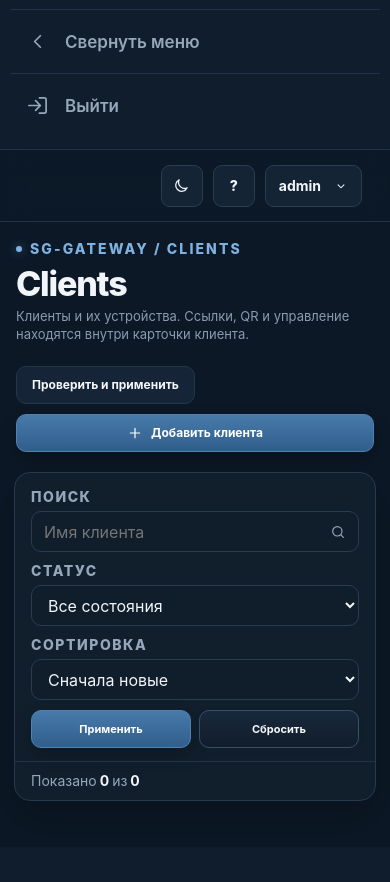
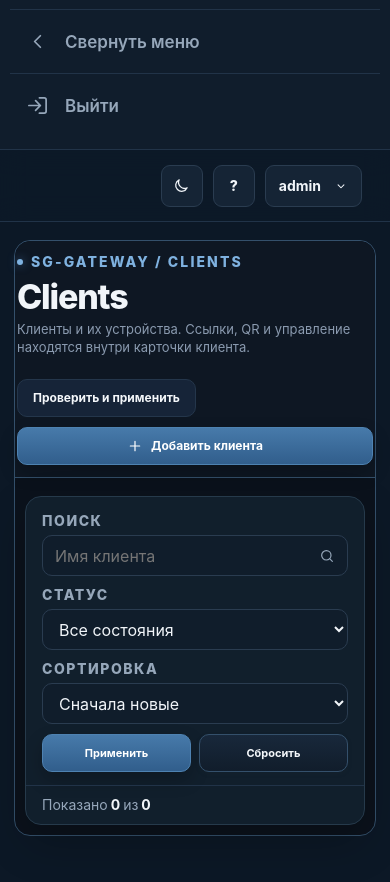
Before and after one commit to s-gor/sg-gateway-v23, a Flask app: page /clients in a window 390 px wide. Shown: the part 1017-1899 px from the top of the page. Before the commit the page ends 1823 px from the top, so only its background shows below. Run offline with Flask 3, Linux system fonts and the light colour scheme; the visitor is signed in with stand-in values (Sample User, id 1); data comes from the database, SQL or seed files in the repository; data that the repository does not hold is empty; some libraries are stand-ins or nearby versions.

Commit message:
ui: give Clients the Outbounds frame geometry

```diff
--- a/app/web/static/sg-ui-clients-v22-08.css
+++ b/app/web/static/sg-ui-clients-v22-08.css
@@ -26,6 +26,30 @@
   padding-inline: 0;
 }
 
+[data-sg-ui-page="clients"] {
+  box-sizing: border-box;
+  display: grid;
+  gap: 14px;
+  padding: 0 18px 18px;
+  border: 1px solid var(--sgpf-line-strong);
+  border-radius: 16px;
+  background: var(--sgpf-page-bg);
+  box-shadow: var(--sgpf-shadow);
+}
+
+[data-sg-ui-page="clients"] > .sg-ui-page-head {
+  grid-column: 1 / -1;
+  width: auto;
+  min-height: 78px;
+  margin: 0 -18px;
+  padding: 12px 18px;
+  border: 0;
+  border-bottom: 1px solid var(--sgpf-line-strong);
+  border-radius: 16px 16px 0 0;
+  background: var(--sgpf-header);
+  box-shadow: var(--sgpf-shadow);
+}
+
 [data-sg-ui-page="clients"] .sg-ui-actions,
 [data-sg-ui-page="client-detail"] .sg-ui-actions {
   min-width: 0;
@@ -38,6 +62,17 @@
 }
 
 @media (max-width: 760px) {
+  [data-sg-ui-page="clients"] {
+    gap: 10px;
+    padding: 0 10px 10px;
+  }
+
+  [data-sg-ui-page="clients"] > .sg-ui-page-head {
+    margin-right: -10px;
+    margin-left: -10px;
+    padding: 12px 10px;
+  }
+
   [data-sg-ui-page="clients"] > .sg-ui-page-head,
   [data-sg-ui-page="client-detail"] > .sg-ui-page-head {
     align-items: stretch;
```
